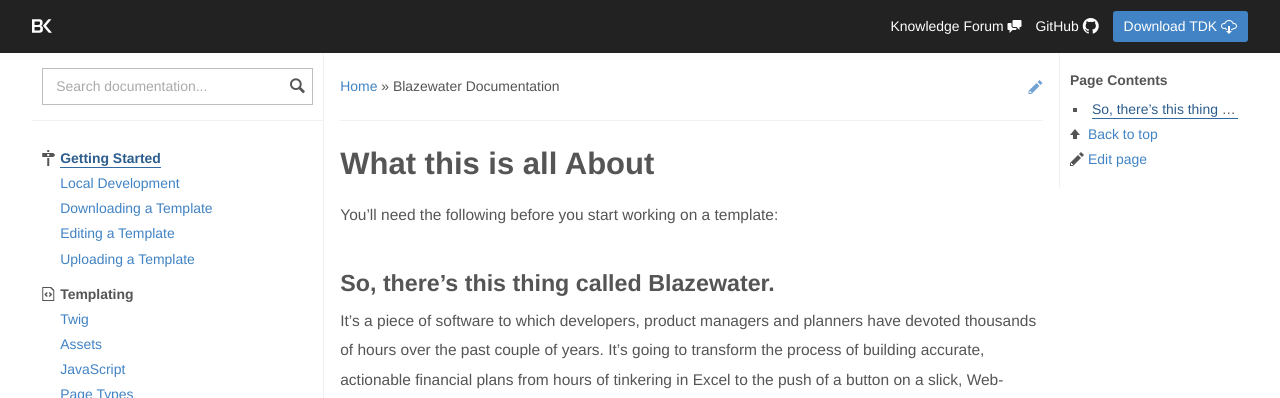
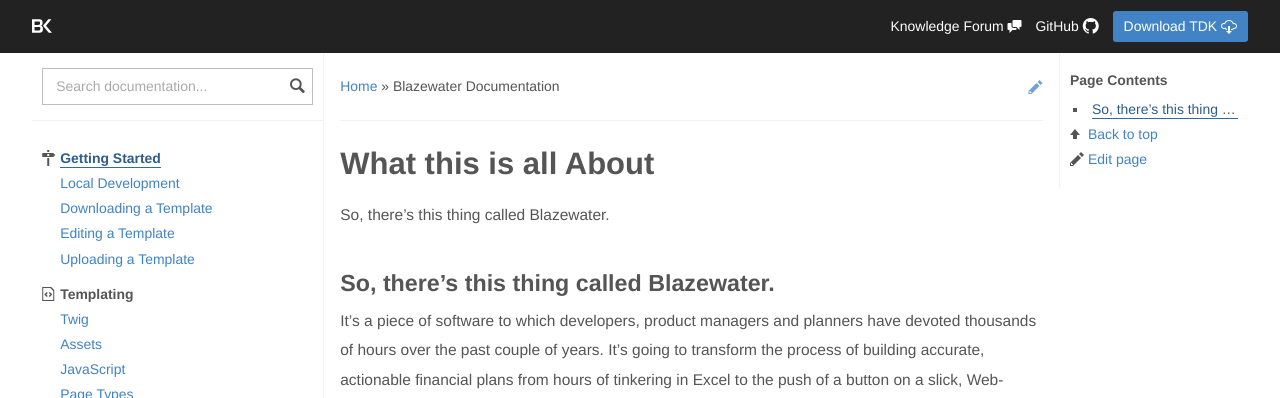
Before and after one commit to skoroth-kw/dockit, a Jekyll site: the page built from getting-started/index.md, in a window 1280 px wide. Shown: the top 398 px of the page. Built offline with Jekyll 4.4.1, drawn with Linux system fonts in a browser that asks for light colours; nearby versions of some CDN libraries.

Commit message:
Updated index.md

```diff
--- a/getting-started/index.md
+++ b/getting-started/index.md
@@ -6,7 +6,7 @@
 
 # What this is all About
 
-You'll need the following before you start working on a template:
+So, there’s this thing called Blazewater.
 
 ## So, there’s this thing called Blazewater.
 It’s a piece of software to which developers, product managers and planners have devoted thousands of hours over the past couple of years. It’s going to transform the process of building accurate, actionable financial plans from hours of tinkering in Excel to the push of a button on a slick, Web-based interface. It’s going to help us bring on new clients while ensuring those with whom we now work have up-to-date, relevant advice as they pursue financial progress.
```
